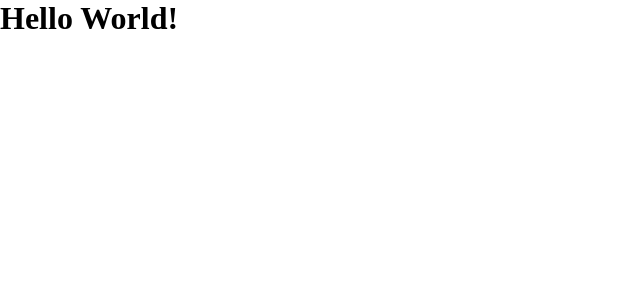
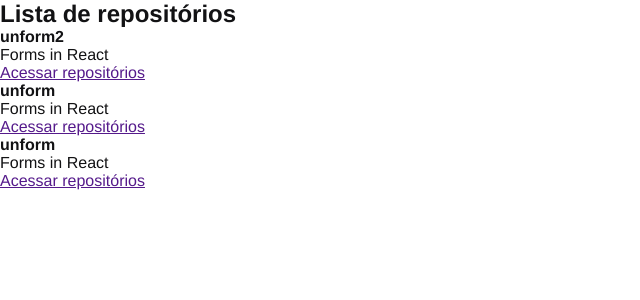
Before and after one commit to rewrit3/react-rocketseat-ignite-01-github-explorer, a React app: page / in a window 1280 px wide. Shown: the top 300 px of the page, without its empty margins (0-640 px from the left). Built offline with nearby package versions, Linux system fonts and the light colour scheme.

Commit message:
feat: sec component add, global.scss and readme

```diff
--- a/src/App.jsx
+++ b/src/App.jsx
@@ -1,5 +1,7 @@
+import { RepositoryList } from './components/RepositoryList';
+
 import './styles/global.scss';
 
 export function App() {
-  return <h1>Hello World!</h1>
+  return <RepositoryList />
 }
--- /dev/null
+++ b/src/components/RepositoryList.jsx
@@ -0,0 +1,38 @@
+const repositoryName = 'unform2';
+
+export function RepositoryList() {
+  return (
+    <section className="repository-list">
+      <h1>Lista de repositórios</h1>
+
+      <ul>
+        <li>
+          <strong>{repositoryName}</strong>
+          <p>Forms in React</p>
+
+          <a href="">
+            Acessar repositórios
+          </a>
+        </li>
+
+        <li>
+          <strong>unform</strong>
+          <p>Forms in React</p>
+
+          <a href="">
+            Acessar repositórios
+          </a>
+        </li>
+
+        <li>
+          <strong>unform</strong>
+          <p>Forms in React</p>
+
+          <a href="">
+            Acessar repositórios
+          </a>
+        </li>
+      </ul>
+    </section>
+  );
+}
--- a/src/styles/global.scss
+++ b/src/styles/global.scss
@@ -5,5 +5,6 @@
 }
 
 body {
-  font: Arial, Helvetica, sans-serif;
+  font: 16px "Helvetica Neue", Arial, sans-serif;
+  color: #121214;
 }
```
Also changed, not shown: 1 other file (tests, documents, lock files or other folders).
